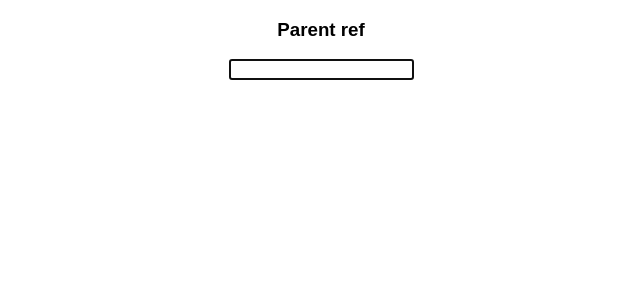
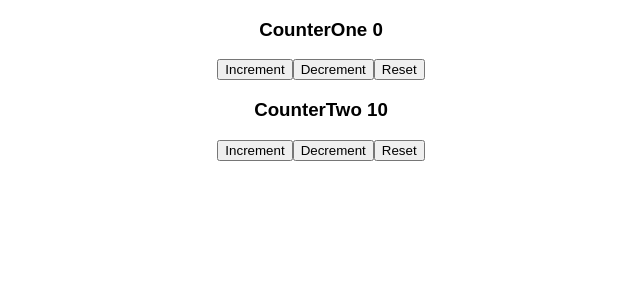
Before and after one commit to Nishit2011/ReactHooks-AllHooksInOne, a React (Create React App) app: page / in a window 1280 px wide. Shown: the top 300 px of the page, without its empty margins (319-959 px from the left). Built offline with nearby package versions, Linux system fonts and the light colour scheme.

Commit message:
CustomHook example

```diff
--- a/src/App.js
+++ b/src/App.js
@@ -13,6 +13,7 @@ import { PostIndex } from "./useReducer/reducersAndContext/PostIndex";
 import CallbackExample from "./UseCallback/CallbackExample";
 import ParentMemo from "./useMemo/ParentMemo";
 import ParentUseRef from "./useRef/ParentUseRef";
+import ParentCounter from "./CustomHook/ParentCounter";
 
 export default function App() {
   return (
@@ -29,7 +30,8 @@ export default function App() {
       {/* <PostIndex /> */}
       {/* <CallbackExample /> */}
       {/* <ParentMemo /> */}
-      <ParentUseRef />
+      {/* <ParentUseRef /> */}
+      <ParentCounter />
     </div>
   );
 }
--- /dev/null
+++ b/src/CustomHook/CounterOne.js
@@ -0,0 +1,16 @@
+import React from "react";
+import useCounter from "./useCounter";
+
+function CounterOne() {
+  const [countVal, increment, decrement, reset] = useCounter(0, 1);
+  return (
+    <div>
+      <h3>CounterOne {countVal}</h3>
+      <button onClick={increment}>Increment</button>
+      <button onClick={decrement}>Decrement</button>
+      <button onClick={reset}>Reset</button>
+    </div>
+  );
+}
+
+export default CounterOne;
--- /dev/null
+++ b/src/CustomHook/CounterTwo.js
@@ -0,0 +1,16 @@
+import React from "react";
+import useCounter from "./useCounter";
+
+function CounterTwo() {
+  const [countVal, increment, decrement, reset] = useCounter(10, 5);
+  return (
+    <div>
+      <h3>CounterTwo {countVal}</h3>
+      <button onClick={increment}>Increment</button>
+      <button onClick={decrement}>Decrement</button>
+      <button onClick={reset}>Reset</button>
+    </div>
+  );
+}
+
+export default CounterTwo;
--- /dev/null
+++ b/src/CustomHook/ParentCounter.js
@@ -0,0 +1,14 @@
+import React from "react";
+import CounterOne from "./CounterOne";
+import CounterTwo from "./CounterTwo";
+
+function ParentCounter() {
+  return (
+    <div>
+      <CounterOne />
+      <CounterTwo />
+    </div>
+  );
+}
+
+export default ParentCounter;
--- /dev/null
+++ b/src/CustomHook/useCounter.js
@@ -0,0 +1,21 @@
+import { useState } from "react";
+
+function useCounter(initialVal, val) {
+  const [countVal, setCountVal] = useState(initialVal);
+
+  const increment = () => {
+    setCountVal(countVal + val);
+  };
+
+  const decrement = () => {
+    setCountVal(countVal - val);
+  };
+
+  const reset = () => {
+    setCountVal(initialVal);
+  };
+
+  return [countVal, increment, decrement, reset];
+}
+
+export default useCounter;
```
